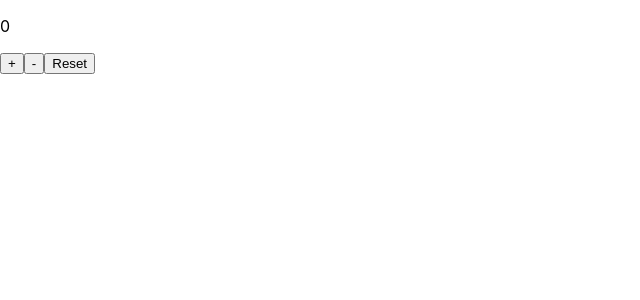
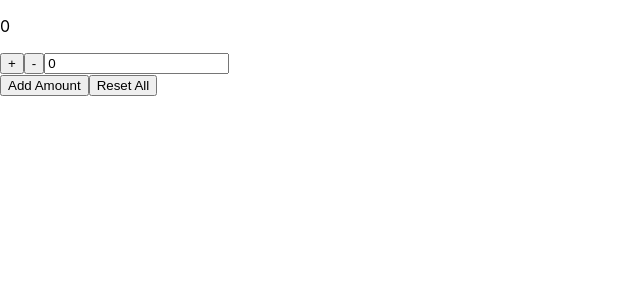
Before and after one commit to vazqueztomas/react-redux-course, a React (Create React App) app: page / in a window 1280 px wide. Shown: the top 300 px of the page, without its empty margins (0-640 px from the left). Built offline with nearby package versions, Linux system fonts and the light colour scheme.

Commit message:
add: learning dispatch, actions and createSlice function

```diff
--- a/src/features/counter/Counter.jsx
+++ b/src/features/counter/Counter.jsx
@@ -1,17 +1,42 @@
 import { useDispatch, useSelector } from "react-redux";
-import React from "react";
-import { decrement, increment, reset } from "./counterSlice";
+import React, { useState } from "react";
+import { decrement, increment, reset, incrementByAmount } from "./counterSlice";
 
 const Counter = () => {
   const count = useSelector((state) => state.counter.count);
   const dispatch = useDispatch();
+
+  const [incrementAmount, setIncrementAmount] = useState(0);
+
+  const addValue = Number(incrementAmount) || 0;
+
+  const resetAll = () => {
+    setIncrementAmount(0);
+    dispatch(reset());
+  };
+
   return (
     <section>
       <p>{count}</p>
       <div>
         <button onClick={() => dispatch(increment())}>+</button>
         <button onClick={() => dispatch(decrement())}>-</button>
-        <button onClick={() => dispatch(reset())}>Reset</button>
+
+        <input
+          type="text"
+          value={incrementAmount}
+          onChange={(e) => {
+            setIncrementAmount(e.target.value);
+          }}
+        />
+
+        <div>
+          <button onClick={() => dispatch(incrementByAmount(addValue))}>
+            Add Amount
+          </button>
+
+          <button onClick={resetAll}>Reset All </button>
+        </div>
       </div>
     </section>
   );
--- a/src/features/counter/counterSlice.js
+++ b/src/features/counter/counterSlice.js
@@ -17,8 +17,12 @@
     reset: (state) => {
       state.count = 0;
     },
+    incrementByAmount: (state, action) => {
+      state.count += action.payload;
+    },
   },
 });
 
-export const { increment, decrement, reset } = counterSlice.actions;
+export const { increment, decrement, reset, incrementByAmount } =
+  counterSlice.actions;
 export default counterSlice.reducer;
```
